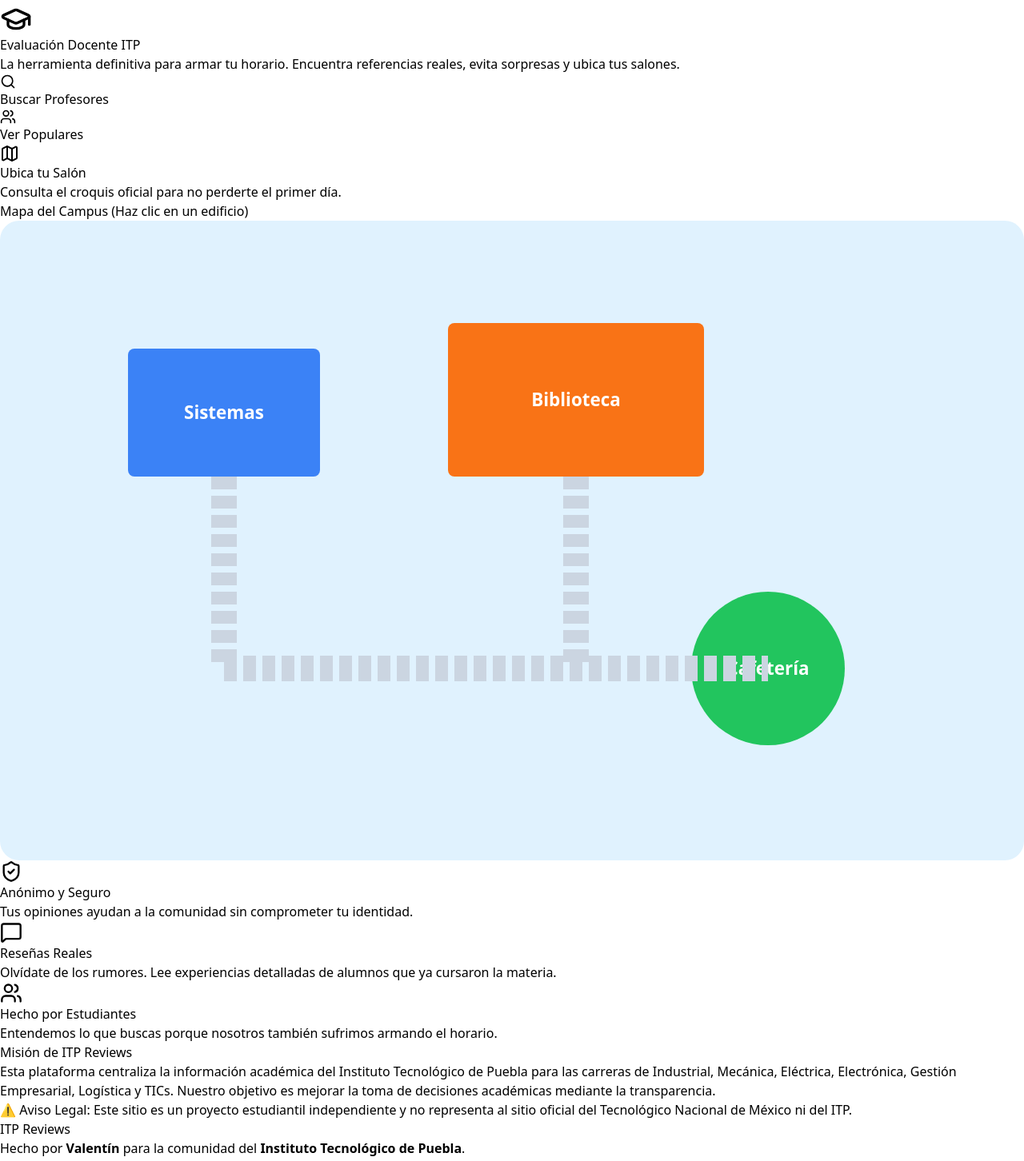
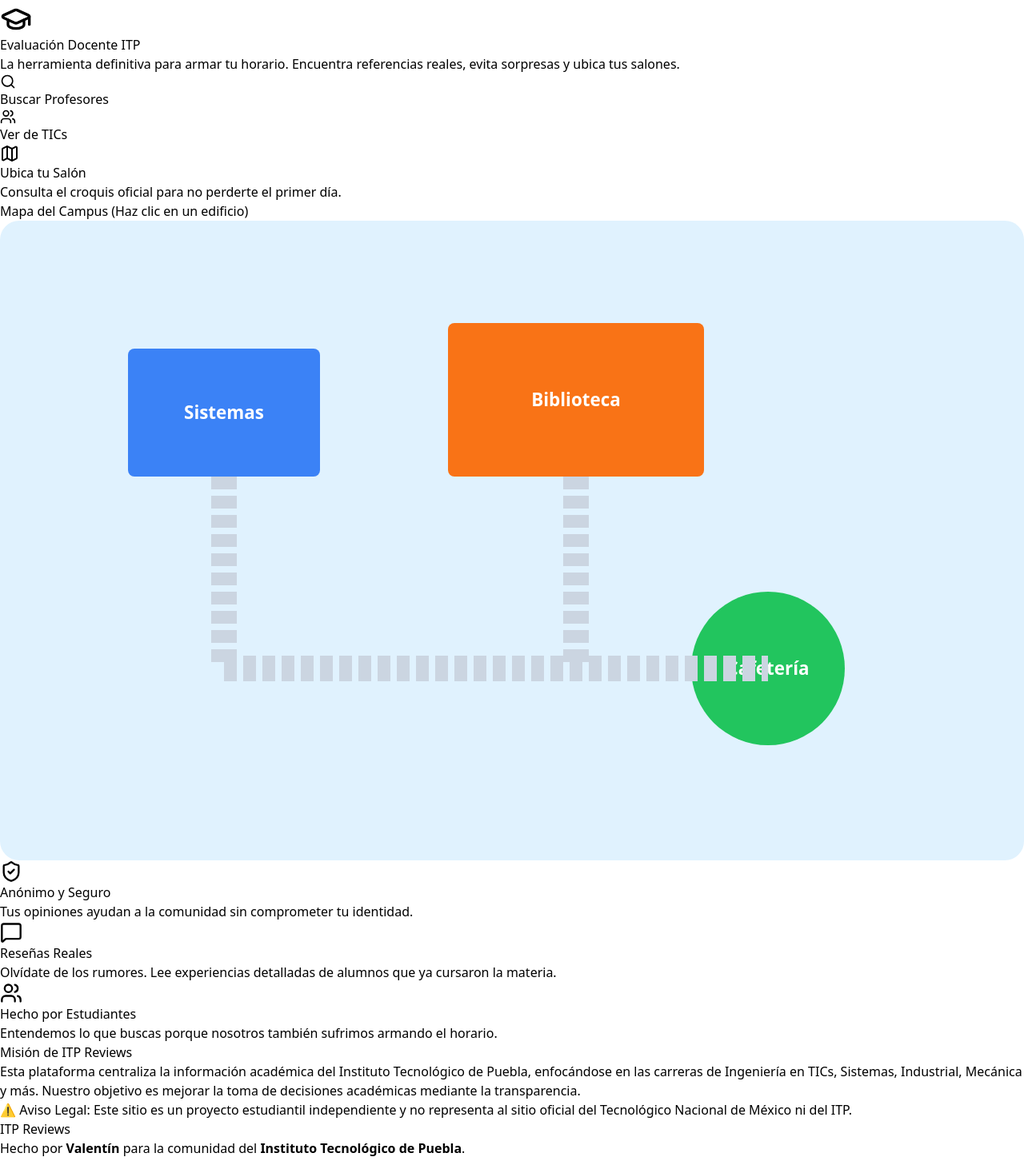
Before and after one commit to Vale77Bon/itp-reviews, a React (Vite) app: page / in a window 1280 px wide. Shown: the part 120-1572 px from the top of the page at 80% size. Built offline with nearby package versions, Linux system fonts and the light colour scheme.

Commit message:
Cambio de nombre

```diff
--- a/src/pages/Home.jsx
+++ b/src/pages/Home.jsx
@@ -1,7 +1,7 @@
 import React from 'react';
 import { Link } from 'react-router-dom';
 import { Search, ShieldCheck, Map, MessageSquare, GraduationCap, Users } from 'lucide-react';
-import SchoolMap from '../components/SchoolMap'; // IMPORTANTE: Traemos el mapa
+import SchoolMap from '../components/SchoolMap';
 
 const Home = () => {
   return (
@@ -9,7 +9,7 @@
 
       {/* --- 1. PORTADA (HERO) --- */}
       <div className="bg-blue-900 text-white py-16 px-4 text-center rounded-b-[3rem] shadow-xl mb-12 relative overflow-hidden">
-        {/* Fondo decorativo sutil */}
+        {/* Fondo decorativo */}
         <div className="absolute top-0 left-0 w-full h-full opacity-10 bg-[url('https://www.transparenttextures.com/patterns/cubes.png')]"></div>
 
         <div className="relative z-10 max-w-4xl mx-auto">
@@ -28,15 +28,17 @@
               <Search size={20} />
               Buscar Profesores
             </Link>
-            <Link to="/buscar?q=sistemas" className="bg-blue-800 text-white font-bold py-3 px-8 rounded-full hover:bg-blue-700 transition flex items-center justify-center gap-2 border border-blue-600">
+
+            {/* CORREGIDO: Ahora busca 'tics' en lugar de 'sistemas' */}
+            <Link to="/buscar?q=tics" className="bg-blue-800 text-white font-bold py-3 px-8 rounded-full hover:bg-blue-700 transition flex items-center justify-center gap-2 border border-blue-600">
               <Users size={20} />
-              Ver Populares
+              Ver de TICs
             </Link>
           </div>
         </div>
       </div>
 
-      {/* --- 2. SECCIÓN DEL MAPA (¡AHORA SÍ!) --- */}
+      {/* --- 2. SECCIÓN DEL MAPA --- */}
       <div className="max-w-5xl mx-auto px-4 mb-16">
         <div className="text-center mb-8">
           <h2 className="text-3xl font-bold text-gray-800 flex items-center justify-center gap-2">
@@ -47,14 +49,12 @@
           </p>
         </div>
 
-        {/* Aquí cargamos el componente del mapa que ya tenías */}
         <SchoolMap />
       </div>
 
-      {/* --- 3. CARACTERÍSTICAS (Resumido para no repetir) --- */}
+      {/* --- 3. CARACTERÍSTICAS --- */}
       <div className="max-w-6xl mx-auto px-4 mb-16">
         <div className="grid grid-cols-1 md:grid-cols-3 gap-8">
-          {/* Tarjeta 1 */}
           <div className="bg-white p-6 rounded-xl shadow-sm border border-gray-100 flex flex-col items-center text-center hover:shadow-md transition">
             <div className="bg-blue-50 p-3 rounded-full text-blue-600 mb-4">
               <ShieldCheck size={28} />
@@ -65,7 +65,6 @@
             </p>
           </div>
 
-          {/* Tarjeta 2 */}
           <div className="bg-white p-6 rounded-xl shadow-sm border border-gray-100 flex flex-col items-center text-center hover:shadow-md transition">
             <div className="bg-green-50 p-3 rounded-full text-green-600 mb-4">
               <MessageSquare size={28} />
@@ -76,7 +75,6 @@
             </p>
           </div>
 
-          {/* Tarjeta 3 */}
           <div className="bg-white p-6 rounded-xl shadow-sm border border-gray-100 flex flex-col items-center text-center hover:shadow-md transition">
             <div className="bg-purple-50 p-3 rounded-full text-purple-600 mb-4">
               <Users size={28} />
@@ -89,13 +87,12 @@
         </div>
       </div>
 
-      {/* --- 4. TEXTO SEO (Oculto visualmente pero legible para Google) --- */}
-      {/* Este bloque es vital para AdSense, no lo borres, pero lo hicimos más discreto */}
+      {/* --- 4. TEXTO SEO --- */}
       <div className="bg-gray-100 py-12 border-t border-gray-200">
         <div className="max-w-4xl mx-auto px-4">
           <h2 className="text-2xl font-bold text-gray-800 mb-4">Misión de ITP Reviews</h2>
           <p className="text-gray-600 leading-relaxed mb-6 text-sm">
-            Esta plataforma centraliza la información académica del Instituto Tecnológico de Puebla para las carreras de Industrial, Mecánica, Eléctrica, Electrónica, Gestión Empresarial, Logística y TICs. Nuestro objetivo es mejorar la toma de decisiones académicas mediante la transparencia.
+            Esta plataforma centraliza la información académica del Instituto Tecnológico de Puebla, enfocándose en las carreras de Ingeniería en TICs, Sistemas, Industrial, Mecánica y más. Nuestro objetivo es mejorar la toma de decisiones académicas mediante la transparencia.
           </p>
 
           <div className="bg-yellow-50 border-l-4 border-yellow-400 p-3 rounded">
```
